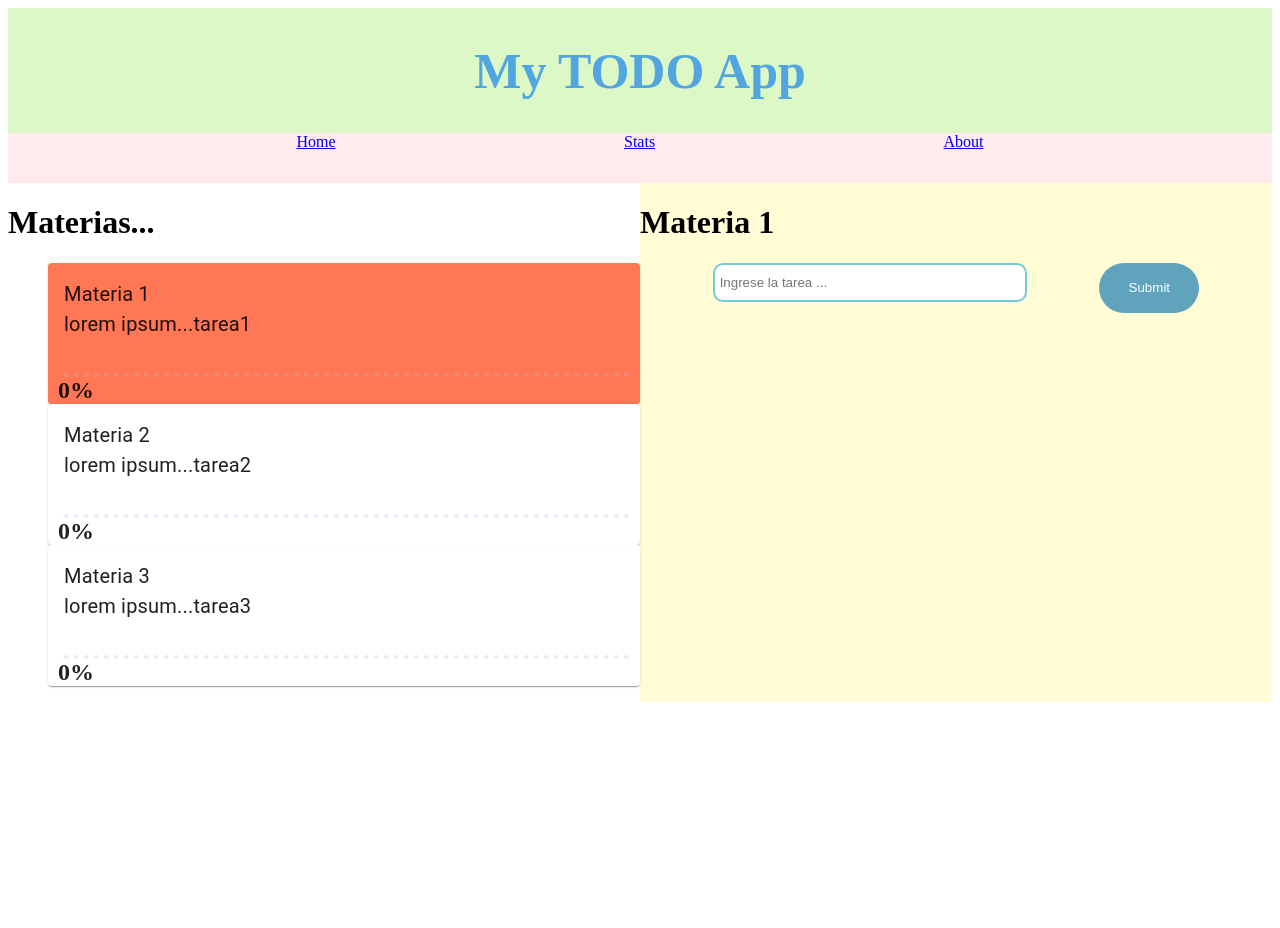
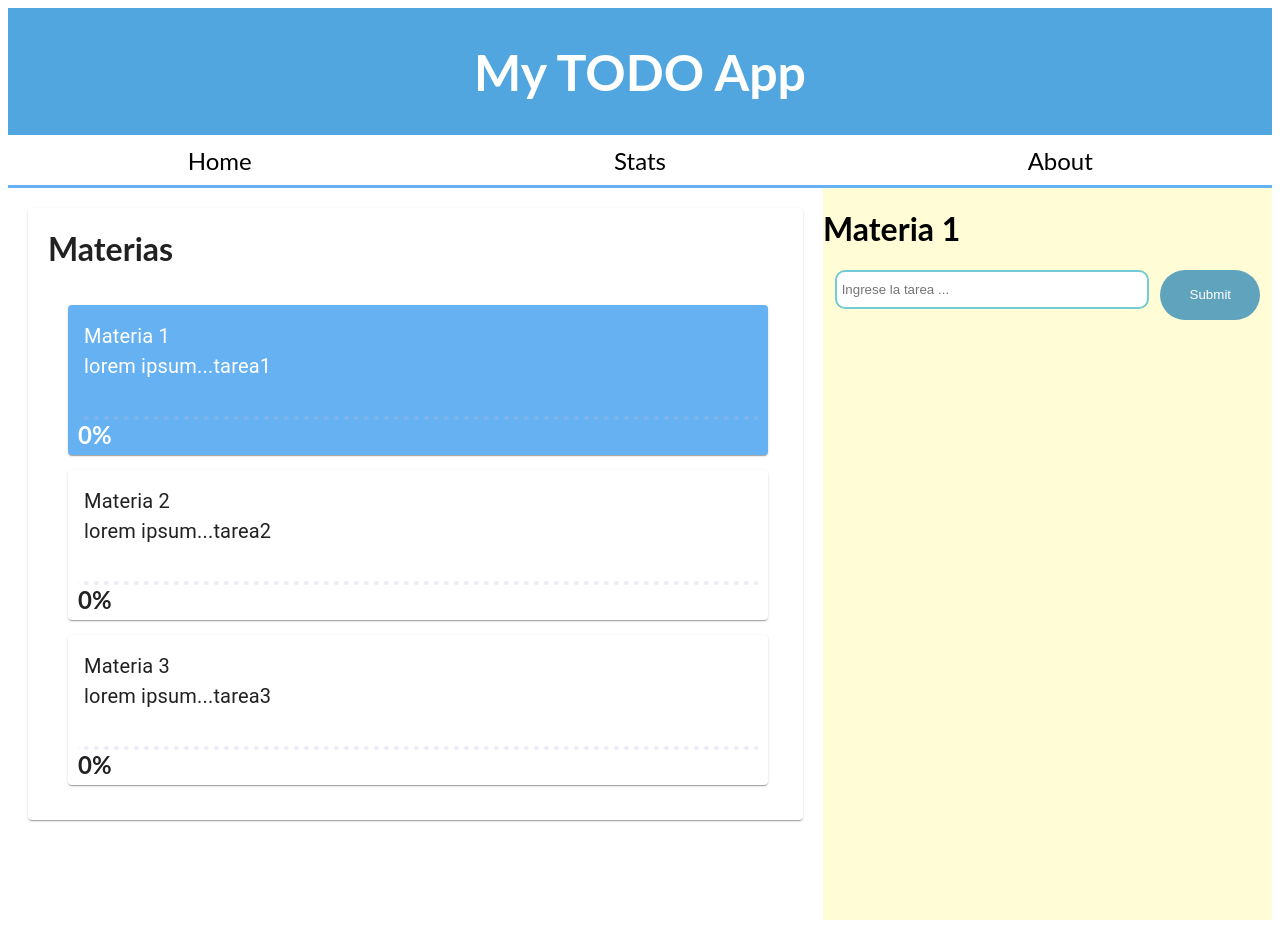
Before and after one commit to Amayha/Taller1WebAvanzada, a React (Create React App) app: page / in a window 1280 px wide. Before the commit the page ends 800 px from the top, so only its background shows below. Built offline with nearby package versions, Linux system fonts and the light colour scheme.

Commit message:
agrego estilos

```diff
--- a/src/components/Header/Header.js
+++ b/src/components/Header/Header.js
@@ -19,14 +19,14 @@ const useStyles = makeStyles(theme => ({
 
     contenedor:{
         display: 'flex',
-        background: '#dcf8c6',
+        background: '#52a6e0',
         flexDirection: 'row',
         justifyContent : 'center',
     },
 
     titulo:{
 
-        color: '#52a6e0',
+        color: '#ffffff',
         fontSize: 50,
     },
 
--- a/src/components/Materias/Materias.js
+++ b/src/components/Materias/Materias.js
@@ -9,24 +9,24 @@ function Materias(props) {
 
     const crearMateria = (ma) => {
         //Calcular el % de tareas completadas
-        var totTareas=0;
-        var nTareasCompletadas=0;
+        var totTareas = 0;
+        var nTareasCompletadas = 0;
         ma.tareas.forEach(tarea => {
             totTareas += 1;
-            if(tarea.completada){
+            if (tarea.completada) {
                 nTareasCompletadas += 1;
-                console.log('% completada adicionado: ' + nTareasCompletadas );
+                console.log('% completada adicionado: ' + nTareasCompletadas);
             }
         });
         var completado = 0;
-        if(totTareas != 0)
+        if (totTareas != 0)
             completado = Math.floor(nTareasCompletadas / totTareas * 100);
 
-        console.log('% completada: ' + completado + ' totTareas: ' +  totTareas);
+        console.log('% completada: ' + completado + ' totTareas: ' + totTareas);
 
-        if(ma.idMateria === props.materiaSelect + 1){
+        if (ma.idMateria === props.materiaSelect + 1) {
             var cssCard = classes.materiaSelect;
-        }else{
+        } else {
             var cssCard = classes.materiaNoSelect;
         }
         return (
@@ -57,38 +57,79 @@ function Materias(props) {
     var listadoItems = listadoMaterias.map(crearMateria);
 
     return (
-        <div>
-            <h1>Materias...</h1>
-            <ul>
-                <FlipMove duration={250} easing="ease-out">
-                    {listadoItems}
-                </FlipMove>
-            </ul>
-        </div>
+        <Card className={classes.contenedor}>
+            <div className={classes.sub}>
+                <div >
+                    <h1 classes={classes.tituloMaterias}>Materias</h1>
+                </div>
+                <ul className={classes.lista}>
+                    <FlipMove duration={250} easing="ease-out">
+                        {listadoItems}
+                    </FlipMove>
+                </ul>
+
+            </div>
+
+        </Card>
     )
 }
 
 const useStyles = makeStyles({
+    contenedor: {
+        display: 'flex',
+        flexDirection: 'row',
+        justifyContent: 'center',
+        listStyleType: 'none',
+        paddingLeft: '20px',
+        margin: '20px',
+        marginBottom: '100px',
+    },
+    sub:{
+        display: 'flex',
+        flexDirection: 'column',
+    },
+
     lista: {
         display: 'flex',
         listStyleType: 'none',
-    },
-    card: {
-        height: '150px',
-        margin: '10px',
+        margin: '20px',
+        marginTop: '0px',
+        listStyle: 'none',
+        paddingLeft: '0',
+        width: '100%',
+        height: '100%',
+
     },
     title: {
         fontSize: 20,
+
     },
     barra: {
         paddingRight: '10px',
         paddingLeft: '10px',
     },
     materiaSelect: {
-        backgroundColor: "#ff7755"
+        backgroundColor: "#66b1f1",
+        color: '#ffffff',
+        height: '150px',
+        width: '700px',
+        margin: '15px',
+        marginLeft:'0px',
     },
     materiaNoSelect: {
-        backgroundColor: "#ffffff"
+        backgroundColor: "#ffffff",
+        height: '150px',
+        width: '700px',
+        margin: '15px',
+        marginLeft:'0px',
+    },
+    tituloMaterias: {
+        padding: '30px',
+        paddingBottom: '0px',
+        backgroundColor: "#ff7755",
+        color: '#3f51b5',
+        flexDirection: 'row',
+        justifyContent: 'center',
     },
 
 });
--- a/src/components/Navbar/NavBar.js
+++ b/src/components/Navbar/NavBar.js
@@ -6,29 +6,75 @@ function NavBar() {
 
     const classes = useStyles();
     return (
-        <div className={classes.nav}>
-            <div>
-                <Link to="/">Home </Link>
-            </div>
-            <div>
-                <Link to="/stats">Stats </Link>
-            </div>
-            <div>
-                <Link to="/about">About</Link>
+        <div>
+            <div className={classes.nav}>
+                <div className={classes.contenedor}>
+                    <Link to="/" className={classes.a}>Home </Link>
+                </div>
+                <div className={classes.contenedor}>
+                    <Link to="/stats" className={classes.a}>Stats </Link>
+                </div>
+                <div className={classes.contenedor}>
+                    <Link to="/about" className={classes.a}>About</Link>
+                </div>
+
             </div>
 
+            <div>
+                <hr className={classes.linea}></hr>
+            </div>
         </div>
     );
 }
 
 const useStyles = makeStyles({
     nav: {
-        backgroundColor: '#ffebed',
+        fontFamily: 'Century Gothic, Lato, sans-serif',
+        textDecoration: 'none',
+        fontSize:'150%',
         display: 'flex',
         flexDirection: 'row',
         justifyContent: 'space-evenly',
         height: '50px',
+        alignItems: 'center',
     },
+    a: {
+        textDecoration: 'none',
+        color: 'black',
+    },
+    contenedor: {
+        display: 'flex',
+        justifyContent: 'space-evenly',
+        alignItems: 'center',
+        width: '33%',
+        height: '40px',
+        backgroundColor: '#ffffff',
+        margin:'0px',
+        padding: '0px',
+
+        '& :hover': {
+            color: '#ffffff',
+            backgroundColor: '#66b1f1',
+            transition: 'all 0.5s ease',
+            display: 'flex',
+            justifyContent: 'space-evenly',
+            alignItems: 'center',
+            width: '100%',
+            height: '100%',
+            margin:'0px',
+            padding: '0px',
+        },
+
+    },
+    linea: {
+        width: '100%',
+        height: '3px',
+        backgroundColor: '#66b1f1',
+        border: 'none',
+        margin:'0px',
+        padding: '0px',
+    },
+
 
 
 });
--- a/src/containers/App/App.js
+++ b/src/containers/App/App.js
@@ -30,7 +30,7 @@ function App() {
   return (
     <MateriasDataCtx.Provider value={context} >
       <Router>
-        <div>
+        <div className={classes.contenedor}>
           {/* A <Switch> looks through its children <Route>s and
       renders the first one that matches the current URL. */}
           <Switch>
@@ -72,7 +72,10 @@ const useStyles = makeStyles({
 
   rigth: {
     flexBasis: '50%',
-  }
+  },
+  contenedor:{
+    fontFamily: 'Century Gothic, Lato, sans-serif',
+  },
 
 });
 
```
